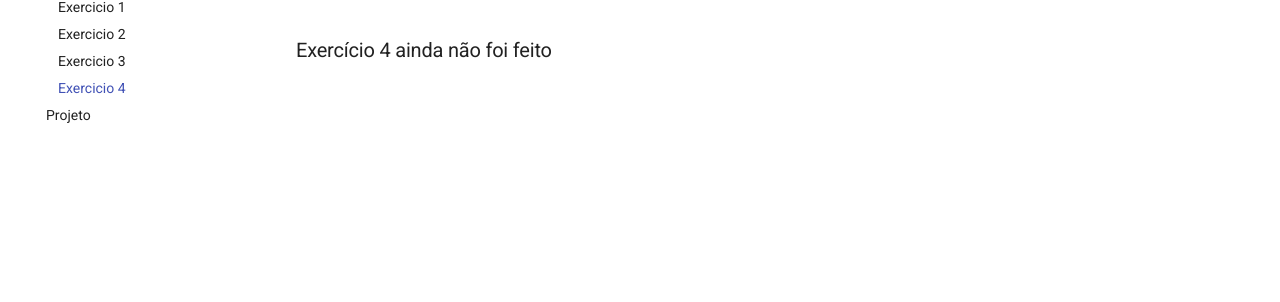
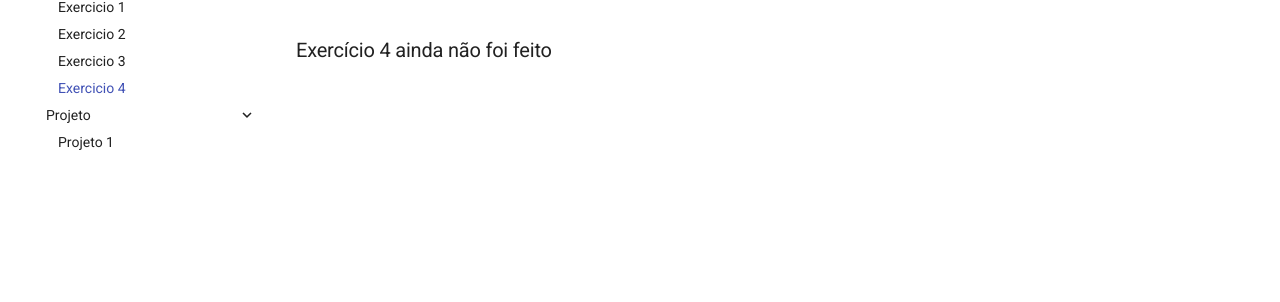
Before and after one commit to felipebns/deeplearning_portfolio, an MkDocs documentation site: the page built from docs/exercicio4/main.md, in a window 1280 px wide. Shown: the part 185-487 px from the top of the page. Built offline with MkDocs 1.6.1 and Material for MkDocs 9.7.7, drawn with Linux system fonts in a browser that asks for light colours; comment, search, counter and statistics services are not loaded.

Commit message:
nome de pastas

```diff
--- a/mkdocs.yml
+++ b/mkdocs.yml
@@ -138,4 +138,5 @@ nav:
     - Exercicio 2: ./exercicio2/main.md
     - Exercicio 3: ./exercicio3/main.md
     - Exercicio 4: ./exercicio4/main.md
-  - Projeto: ./projeto/main.md
+  - Projeto:
+    - Projeto 1: ./projeto1/main.md
```
Also changed, not shown: docs/projeto/projeto1/confusao.jpeg (renamed from docs/projeto 1/confusao.jpeg), docs/projeto/projeto1/epochs.jpeg (renamed from docs/projeto 1/epochs.jpeg), docs/projeto/projeto1/equilibrio.jpeg (renamed from docs/projeto 1/equilibrio.jpeg), docs/projeto/projeto1/image.png (renamed from docs/projeto 1/image.png), docs/projeto/projeto1/main.md (renamed from docs/projeto 1/main.md), docs/projeto/projeto1/nominais_semnorm.jpeg (renamed from docs/projeto 1/nominais_semnorm.jpeg), docs/projeto/projeto1/ord_comnorm.jpeg (renamed from docs/projeto 1/ord_comnorm.jpeg), docs/projeto/projeto1/ord_semnorm.jpeg (renamed from docs/projeto 1/ord_semnorm.jpeg), docs/projeto/projeto1/quant_comnorm.jpeg (renamed from docs/projeto 1/quant_comnorm.jpeg), docs/projeto/projeto1/quant_semnorm.jpeg (renamed from docs/projeto 1/quant_semnorm.jpeg), docs/projeto/projeto1/roc.jpeg (renamed from docs/projeto 1/roc.jpeg).
